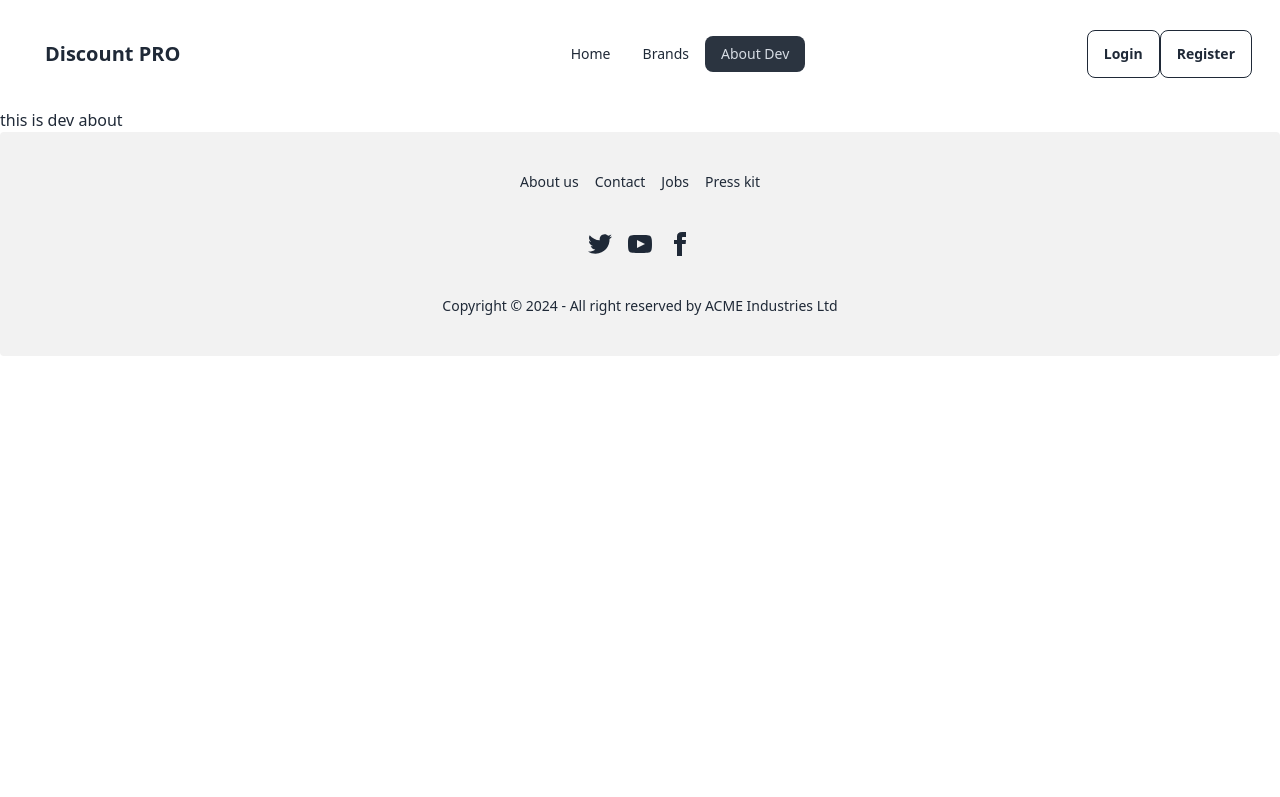
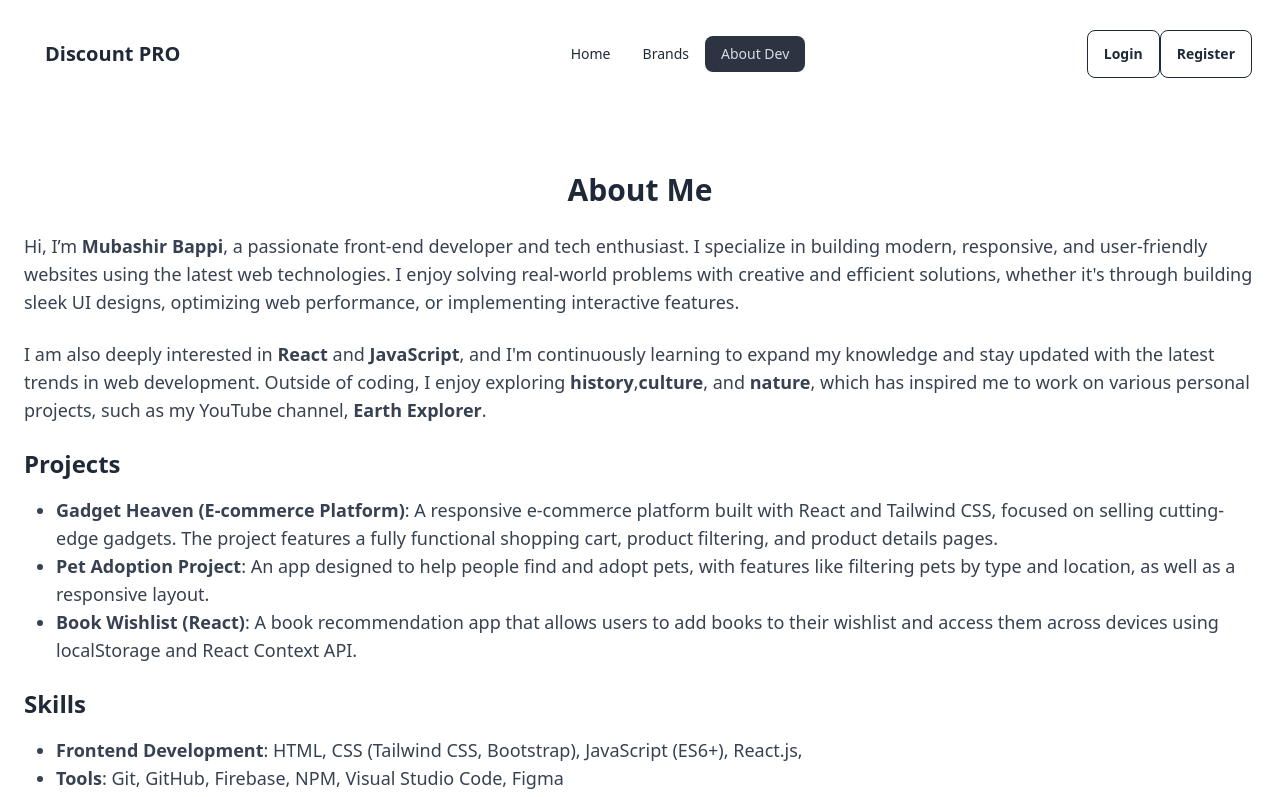
Before and after one commit to mubashirbappi5/Discount-pro-v1, a React (Vite) app: page /about in a window 1280 px wide. Shown: the top 797 px of the page. Built offline with nearby package versions, Linux system fonts and the light colour scheme; no server answers.

Commit message:
about dev update

```diff
--- a/src/Pages/AboutDev.jsx
+++ b/src/Pages/AboutDev.jsx
@@ -3,7 +3,48 @@ import React from 'react';
 const AboutDev = () => {
     return (
         <div>
-            <h1>this is dev about</h1>
+            <div className="container mx-auto my-10 p-6 bg-white shadow-lg rounded-lg">
+      <h1 className="text-3xl font-bold text-center mb-6">About Me</h1>
+      <p className="text-lg text-gray-700 mb-6">
+        Hi, I’m <strong>Mubashir Bappi</strong>, a passionate front-end developer and tech enthusiast. I specialize in building modern,
+        responsive, and user-friendly websites using the latest web technologies. I enjoy solving real-world problems with creative
+        and efficient solutions, whether it's through building sleek UI designs, optimizing web performance, or implementing interactive
+        features.
+      </p>
+      <p className="text-lg text-gray-700 mb-6">
+        I am also deeply interested in <strong>React</strong> and <strong>JavaScript</strong>, and I'm continuously learning to expand
+        my knowledge and stay updated with the latest trends in web development. Outside of coding, I enjoy exploring <strong>history</strong>,
+        <strong>culture</strong>, and <strong>nature</strong>, which has inspired me to work on various personal projects, such as my YouTube
+        channel, <strong>Earth Explorer</strong>.
+      </p>
+
+      <h2 className="text-2xl font-semibold mb-4">Projects</h2>
+      <ul className="list-disc pl-8 text-lg text-gray-700 mb-6">
+        <li>
+          <strong>Gadget Heaven (E-commerce Platform)</strong>: A responsive e-commerce platform built with React and Tailwind CSS, focused on selling
+          cutting-edge gadgets. The project features a fully functional shopping cart, product filtering, and product details pages.
+        </li>
+        <li>
+          <strong>Pet Adoption Project</strong>: An app designed to help people find and adopt pets, with features like filtering pets by type and location,
+          as well as a responsive layout.
+        </li>
+        <li>
+          <strong>Book Wishlist (React)</strong>: A book recommendation app that allows users to add books to their wishlist and access them across devices
+          using localStorage and React Context API.
+        </li>
+      </ul>
+
+      <h2 className="text-2xl font-semibold mb-4">Skills</h2>
+      <ul className="list-disc pl-8 text-lg text-gray-700 mb-6">
+        <li><strong>Frontend Development</strong>: HTML, CSS (Tailwind CSS, Bootstrap), JavaScript (ES6+), React.js,</li>
+
+        <li><strong>Tools</strong>: Git, GitHub, Firebase, NPM, Visual Studio Code, Figma</li>
+        <li><strong>Libraries & Frameworks</strong>: React Router, Axios, Firebase Authentication, Tailwind CSS</li>
+        <li><strong>Version Control</strong>: Git, GitHub</li>
+      </ul>
+
+
+    </div>
 
         </div>
     );
```
